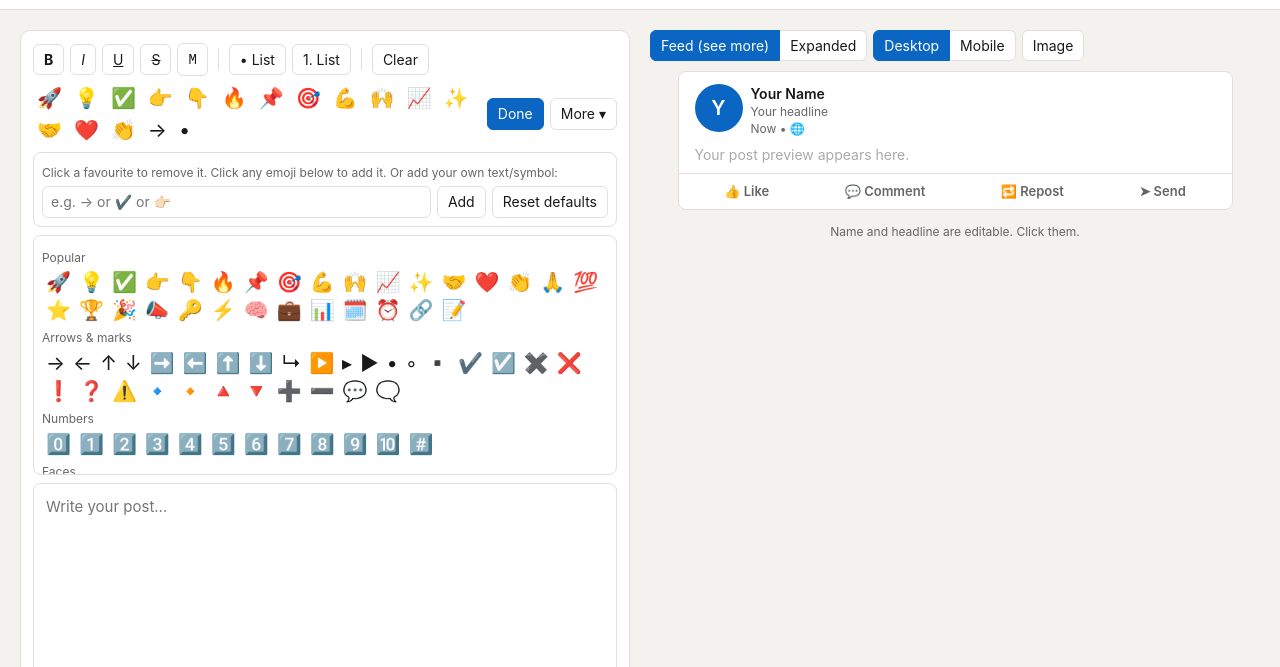
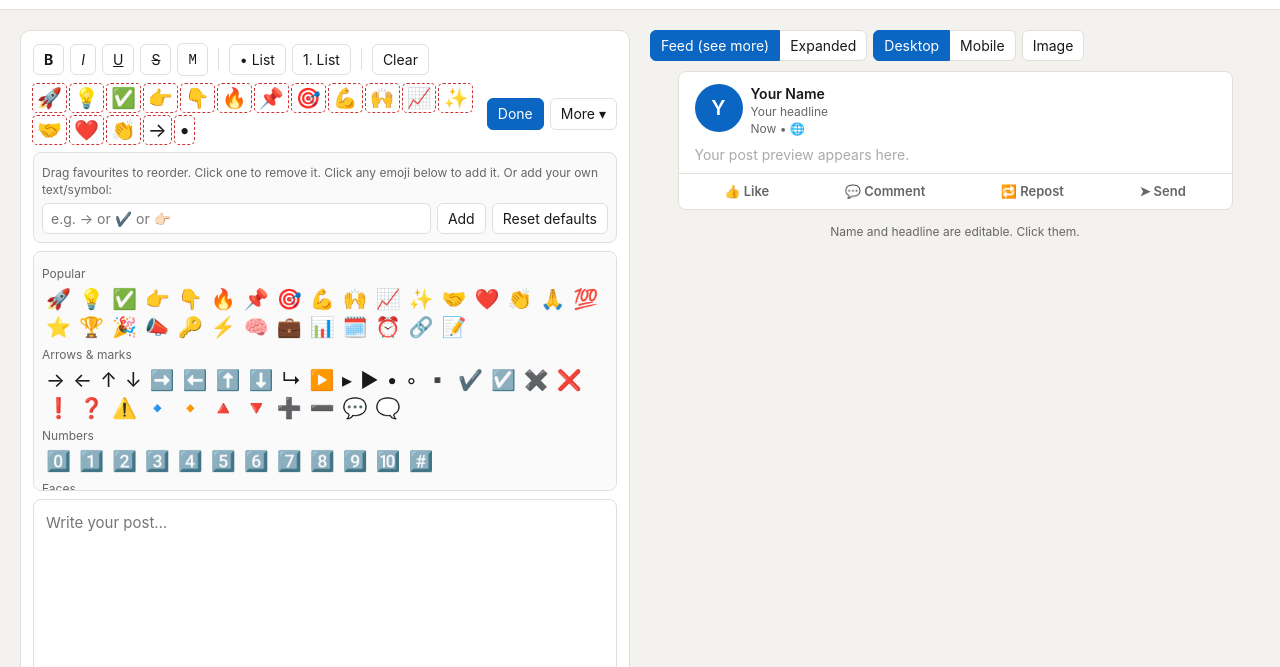
Before and after one commit to shivamkumartestingacc-maker/linkedin_writer, a plain HTML site: page index.html in a window 1280 px wide. Both pictures are taken after a click on the button "Edit". Shown: the part 53-720 px from the top of the page. Drawn offline with Linux system fonts and the light colour scheme.

Commit message:
Drag to reorder favourite emojis; fix light-theme hover/panel colours
Co-Authored-By: Claude Opus 5.5 <noreply@anthropic.com>
Claude-Session: https://claude.ai/code/session_01KyPYcHywHrMqQf6tEQyJs9

```diff
--- a/app.js
+++ b/app.js
@@ -60,6 +60,7 @@
   const DEFAULT_FAVS = ['🚀', '💡', '✅', '👉', '👇', '🔥', '📌', '🎯', '💪', '🙌', '📈', '✨', '🤝', '❤️', '👏', '→', '•'];
   let favs = store.get('favs', DEFAULT_FAVS);
   let editing = false;
+  let dragFrom = null;
 
   function renderFavs() {
     const box = $('#favs');
@@ -68,7 +69,21 @@
     favs.forEach((f, i) => {
       const b = document.createElement('button');
       b.textContent = f;
-      b.title = editing ? 'Remove' : 'Insert';
+      b.title = editing ? 'Drag to move, click to remove' : 'Insert';
+      if (editing) {
+        b.draggable = true;
+        b.addEventListener('dragstart', e => { dragFrom = i; b.classList.add('dragging'); e.dataTransfer.effectAllowed = 'move'; });
+        b.addEventListener('dragend', () => b.classList.remove('dragging'));
+        b.addEventListener('dragover', e => { e.preventDefault(); b.classList.add('drop-target'); });
+        b.addEventListener('dragleave', () => b.classList.remove('drop-target'));
+        b.addEventListener('drop', e => {
+          e.preventDefault();
+          if (dragFrom === null || dragFrom === i) return renderFavs();
+          favs.splice(i, 0, favs.splice(dragFrom, 1)[0]);
+          dragFrom = null;
+          saveFavs();
+        });
+      }
       b.addEventListener('click', () => {
         if (editing) { favs.splice(i, 1); saveFavs(); } else insert(f);
       });
--- a/index.html
+++ b/index.html
@@ -35,7 +35,7 @@
       </div>
 
       <div id="fav-editor" class="panel" hidden>
-        <p class="hint">Click a favourite to remove it. Click any emoji below to add it. Or add your own text/symbol:</p>
+        <p class="hint">Drag favourites to reorder. Click one to remove it. Click any emoji below to add it. Or add your own text/symbol:</p>
         <form id="add-fav" class="row">
           <input id="fav-input" placeholder="e.g. → or ✔️ or 👉🏻" maxlength="20">
           <button>Add</button>
--- a/style.css
+++ b/style.css
@@ -7,10 +7,10 @@
   --blue: #0a66c2;
   --blue-dark: #004182;
   --link: #0a66c2;
-  --hover: var(--hover);
-  --panel: var(--panel);
-  --danger: var(--danger);
-  --danger-bg: var(--danger-bg);
+  --hover: #eef3f8;
+  --panel: #fafafa;
+  --danger: #c33;
+  --danger-bg: #fde8e8;
   --faint: #aaa;
   --toast: #333;
   --on-blue: #fff;
@@ -70,6 +70,9 @@ body::before { content: ""; position: fixed; inset: 0 0 auto; height: env(safe-a
 .favs button:hover, .grid button:hover { background: var(--hover); }
 .favs.editing button { outline: 1px dashed var(--danger); border-radius: 4px; }
 .favs.editing button:hover { background: var(--danger-bg); }
+.favs.editing button { cursor: grab; }
+.favs button.dragging { opacity: .4; }
+.favs button.drop-target { outline: 2px solid var(--blue); }
 .panel { border: 1px solid var(--line); border-radius: 8px; padding: 8px; background: var(--panel); }
 .picker { max-height: 240px; overflow: auto; }
 .group { font-size: 12px; color: var(--muted); margin: 6px 0 2px; }
```
